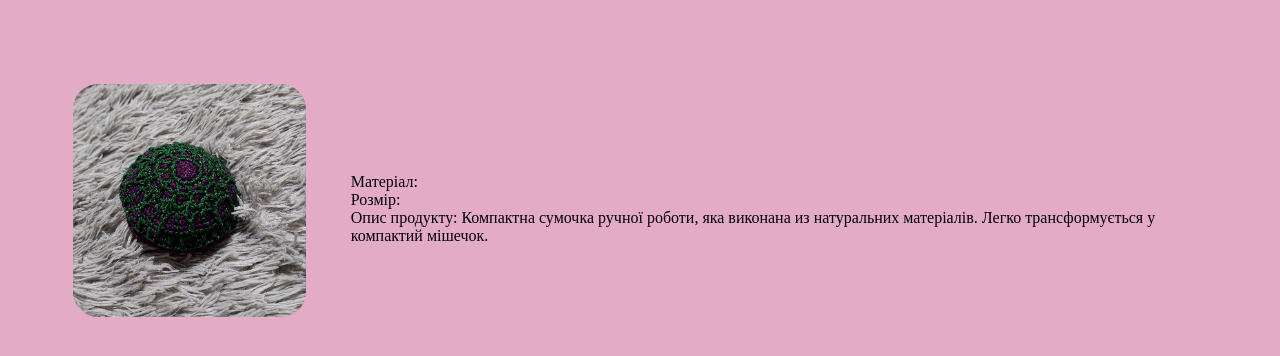
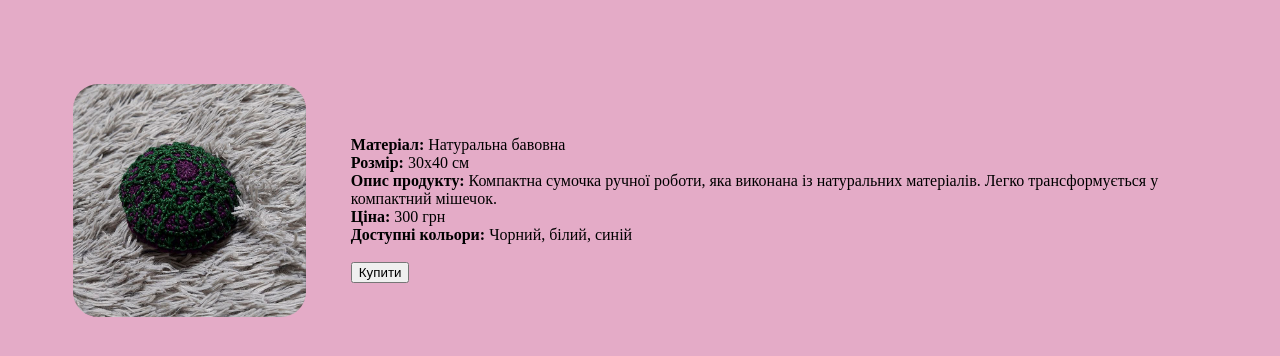
Before and after one commit to Alianshark/siteForMom, a plain HTML site: page threads.html in a window 1280 px wide. Shown: the part 62-418 px from the top of the page. Drawn offline with Linux system fonts and the light colour scheme.

Commit message:
add discription

```diff
--- a/threads.html
+++ b/threads.html
@@ -8,16 +8,17 @@
     <h1>Компактна авоська</h1>
     <div class="item">
         <img src="imgs/bag1.1.jpg" alt="bag1">
-        <p>
-            <br>
-            Матеріал:
-            <br>
-            Розмір:
-            <br>
-            Опис продукту:
-            Компактна сумочка ручної роботи, яка виконана из натуральних матеріалів. Легко трансформується у компактий мішечок.
-        </p>
-    </div>
+            <p>
+                <br>
+                <strong>Матеріал:</strong> Натуральна бавовна<br>
+                <strong>Розмір:</strong> 30x40 см<br>
+                <strong>Опис продукту:</strong> Компактна сумочка ручної роботи, яка виконана із натуральних матеріалів. Легко трансформується у компактний мішечок.<br>
+                <strong>Ціна:</strong> 300 грн<br>
+                <strong>Доступні кольори:</strong> Чорний, білий, синій<br>
+                <br>
+                <button class="buy-button">Купити</button>
+            </p>
+        </div>
 
 
 </body>
```
